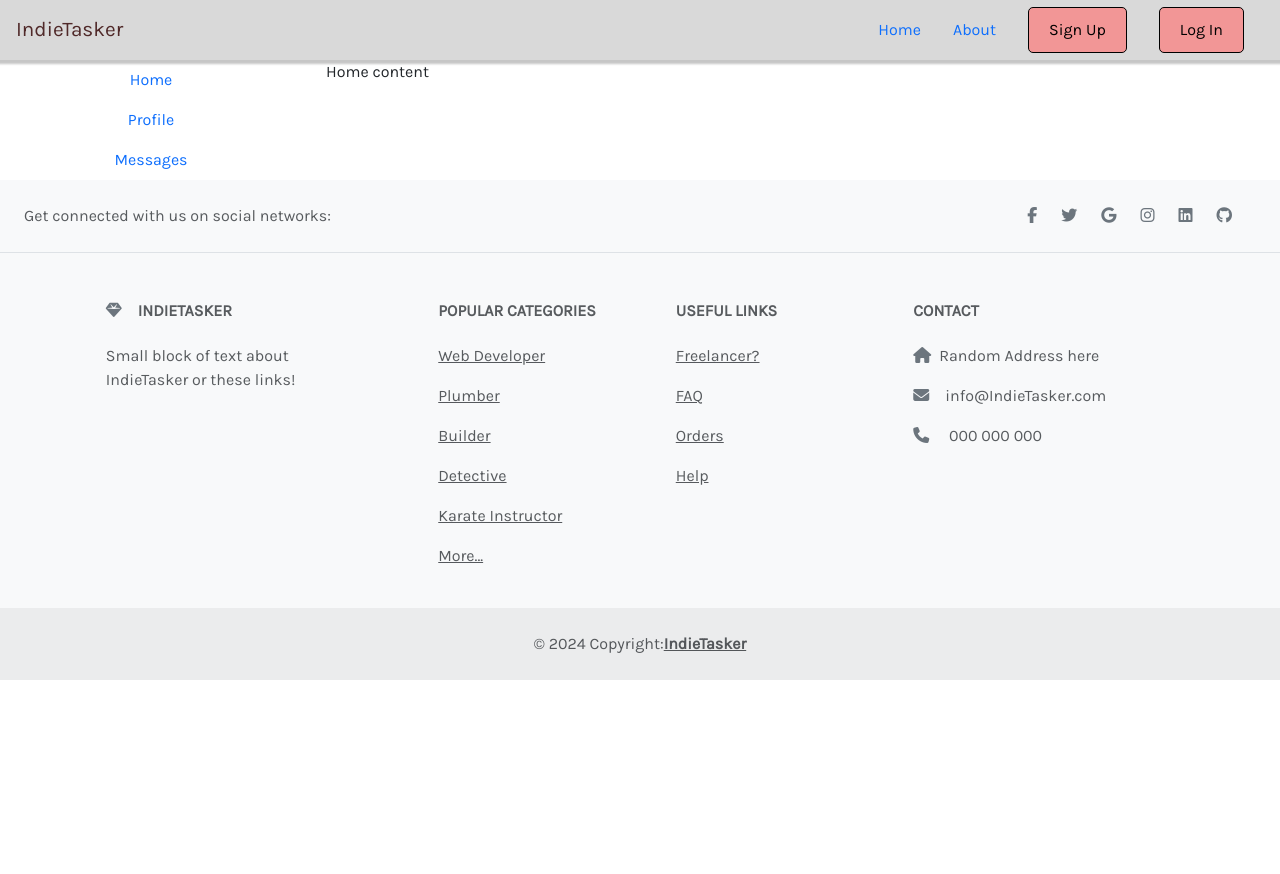
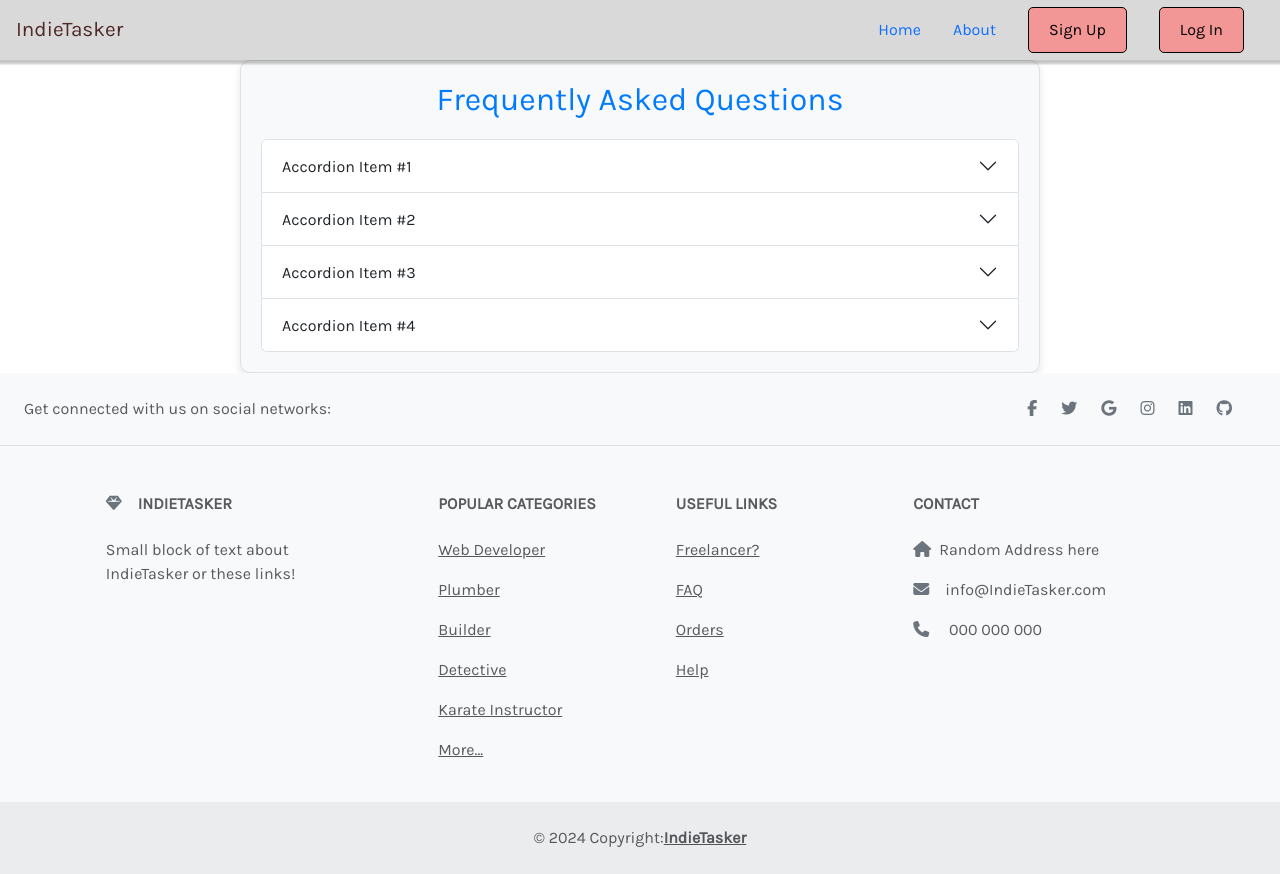
Before and after one commit to Moh-Zaman/IndieTasker, a React (Vite) app: page /about in a window 1280 px wide. Before the commit the page ends 800 px from the top, so only its background shows below. Built offline with nearby package versions, Linux system fonts and the light colour scheme.

Commit message:
Added a FAQ section on the About page using bootstrap

```diff
--- a/package.json
+++ b/package.json
@@ -11,17 +11,18 @@
     },
     "dependencies": {
         "@ant-design/icons": "^5.2.6",
-        "antd": "^5.13.1",
         "@fortawesome/fontawesome-free": "^6.5.1",
         "@fortawesome/fontawesome-svg-core": "^6.5.1",
         "@fortawesome/free-solid-svg-icons": "^6.5.1",
         "@fortawesome/react-fontawesome": "^0.2.0",
         "@react-google-maps/api": "^2.19.2",
+        "antd": "^5.13.1",
         "axios": "^1.6.5",
         "bootstrap": "^5.3.2",
         "framer-motion": "^10.18.0",
         "mdb-react-ui-kit": "^7.1.0",
         "react": "^18.2.0",
+        "react-bootstrap": "^2.10.0",
         "react-dom": "^18.2.0",
         "react-router-dom": "^6.21.2",
         "sequelize": "^6.35.2",
--- a/src/components/FAQ/FAQ.css
+++ b/src/components/FAQ/FAQ.css
@@ -0,0 +1,31 @@
+/* FAQ Container */
+.faq-container {
+    max-width: 800px;
+    margin: 0 auto;
+    padding: 20px;
+    background-color: #f8f9fa; /* Light gray background */
+    border: 1px solid #dee2e6; /* Light gray border */
+    border-radius: 10px;
+    box-shadow: 0 4px 8px rgba(0, 0, 0, 0.1); /* Subtle box shadow */
+  }
+
+  /* FAQ Title */
+  .faq-title {
+    text-align: center;
+    color: #007bff; /* Blue color for the title */
+    margin-bottom: 20px;
+  }
+
+  /* Accordion styling */
+  .accordion-body {
+    background-color: #ffffff; /* White background for accordion body */
+    border: 1px solid #dee2e6; /* Light gray border */
+    border-radius: 5px;
+    padding: 15px;
+    margin-top: 10px;
+  }
+
+  /* Hover effect for accordion header */
+  .accordion-header:hover {
+    background-color: #e2e6ea; /* Lighter gray background on hover */
+  }
--- a/src/components/FAQ/FAQ.jsx
+++ b/src/components/FAQ/FAQ.jsx
@@ -1,56 +1,63 @@
-import React, { useState } from 'react';
+import React from "react";
+import Accordion from "react-bootstrap/Accordion";
+import "./FAQ.css";
 
 function FAQ() {
-  const [verticalActive, setVerticalActive] = useState('tab1');
-
-  const handleVerticalClick = (value) => {
-    if (value === verticalActive) {
-      return;
-    }
-
-    setVerticalActive(value);
-  };
-
   return (
-    <>
-      <div className="row">
-        <div className="col-md-3">
-          <div className="nav flex-column text-center">
-            <NavItem onClick={() => handleVerticalClick('tab1')} active={verticalActive === 'tab1'}>
-              Home
-            </NavItem>
-            <NavItem onClick={() => handleVerticalClick('tab2')} active={verticalActive === 'tab2'}>
-              Profile
-            </NavItem>
-            <NavItem onClick={() => handleVerticalClick('tab3')} active={verticalActive === 'tab3'}>
-              Messages
-            </NavItem>
-          </div>
-        </div>
-        <div className="col-md-9">
-          <div className="tab-content">
-            <TabPane open={verticalActive === 'tab1'}>Home content</TabPane>
-            <TabPane open={verticalActive === 'tab2'}>Profile content</TabPane>
-            <TabPane open={verticalActive === 'tab3'}>Messages content</TabPane>
-          </div>
-        </div>
-      </div>
-    </>
-  );
-}
-
-function NavItem({ onClick, active, children }) {
-  return (
-    <div className={`nav-item ${active ? 'active' : ''}`}>
-      <a href="#" className="nav-link" onClick={onClick}>
-        {children}
-      </a>
+    <div className="faq-container">
+      <h2 className="faq-title">Frequently Asked Questions</h2>
+      <Accordion>
+        <Accordion.Item eventKey="0">
+          <Accordion.Header>Accordion Item #1</Accordion.Header>
+          <Accordion.Body>
+            Lorem ipsum dolor sit amet, consectetur adipiscing elit, sed do
+            eiusmod tempor incididunt ut labore et dolore magna aliqua. Ut enim
+            ad minim veniam, quis nostrud exercitation ullamco laboris nisi ut
+            aliquip ex ea commodo consequat. Duis aute irure dolor in
+            reprehenderit in voluptate velit esse cillum dolore eu fugiat nulla
+            pariatur. Excepteur sint occaecat cupidatat non proident, sunt in
+            culpa qui officia deserunt mollit anim id est laborum.
+          </Accordion.Body>
+        </Accordion.Item>
+        <Accordion.Item eventKey="1">
+          <Accordion.Header>Accordion Item #2</Accordion.Header>
+          <Accordion.Body>
+            Lorem ipsum dolor sit amet, consectetur adipiscing elit, sed do
+            eiusmod tempor incididunt ut labore et dolore magna aliqua. Ut enim
+            ad minim veniam, quis nostrud exercitation ullamco laboris nisi ut
+            aliquip ex ea commodo consequat. Duis aute irure dolor in
+            reprehenderit in voluptate velit esse cillum dolore eu fugiat nulla
+            pariatur. Excepteur sint occaecat cupidatat non proident, sunt in
+            culpa qui officia deserunt mollit anim id est laborum.
+          </Accordion.Body>
+        </Accordion.Item>
+        <Accordion.Item eventKey="2">
+          <Accordion.Header>Accordion Item #3</Accordion.Header>
+          <Accordion.Body>
+            Lorem ipsum dolor sit amet, consectetur adipiscing elit, sed do
+            eiusmod tempor incididunt ut labore et dolore magna aliqua. Ut enim
+            ad minim veniam, quis nostrud exercitation ullamco laboris nisi ut
+            aliquip ex ea commodo consequat. Duis aute irure dolor in
+            reprehenderit in voluptate velit esse cillum dolore eu fugiat nulla
+            pariatur. Excepteur sint occaecat cupidatat non proident, sunt in
+            culpa qui officia deserunt mollit anim id est laborum.
+          </Accordion.Body>
+        </Accordion.Item>
+        <Accordion.Item eventKey="3">
+          <Accordion.Header>Accordion Item #4</Accordion.Header>
+          <Accordion.Body>
+            Lorem ipsum dolor sit amet, consectetur adipiscing elit, sed do
+            eiusmod tempor incididunt ut labore et dolore magna aliqua. Ut
+            enim ad minim veniam, quis nostrud exercitation ullamco laboris
+            nisi ut aliquip ex ea commodo consequat. Duis aute irure dolor in
+            reprehenderit in voluptate velit esse cillum dolore eu fugiat
+            nulla pariatur. Excepteur sint occaecat cupidatat non proident,
+            sunt in culpa qui officia deserunt mollit anim id est laborum.
+          </Accordion.Body>
+        </Accordion.Item>
+      </Accordion>
     </div>
   );
 }
 
-function TabPane({ open, children }) {
-  return <div className={`tab-pane ${open ? 'active' : ''}`}>{children}</div>;
-}
-
 export default FAQ;
```
Also changed, not shown: 1 other file (tests, documents, lock files or other folders).
